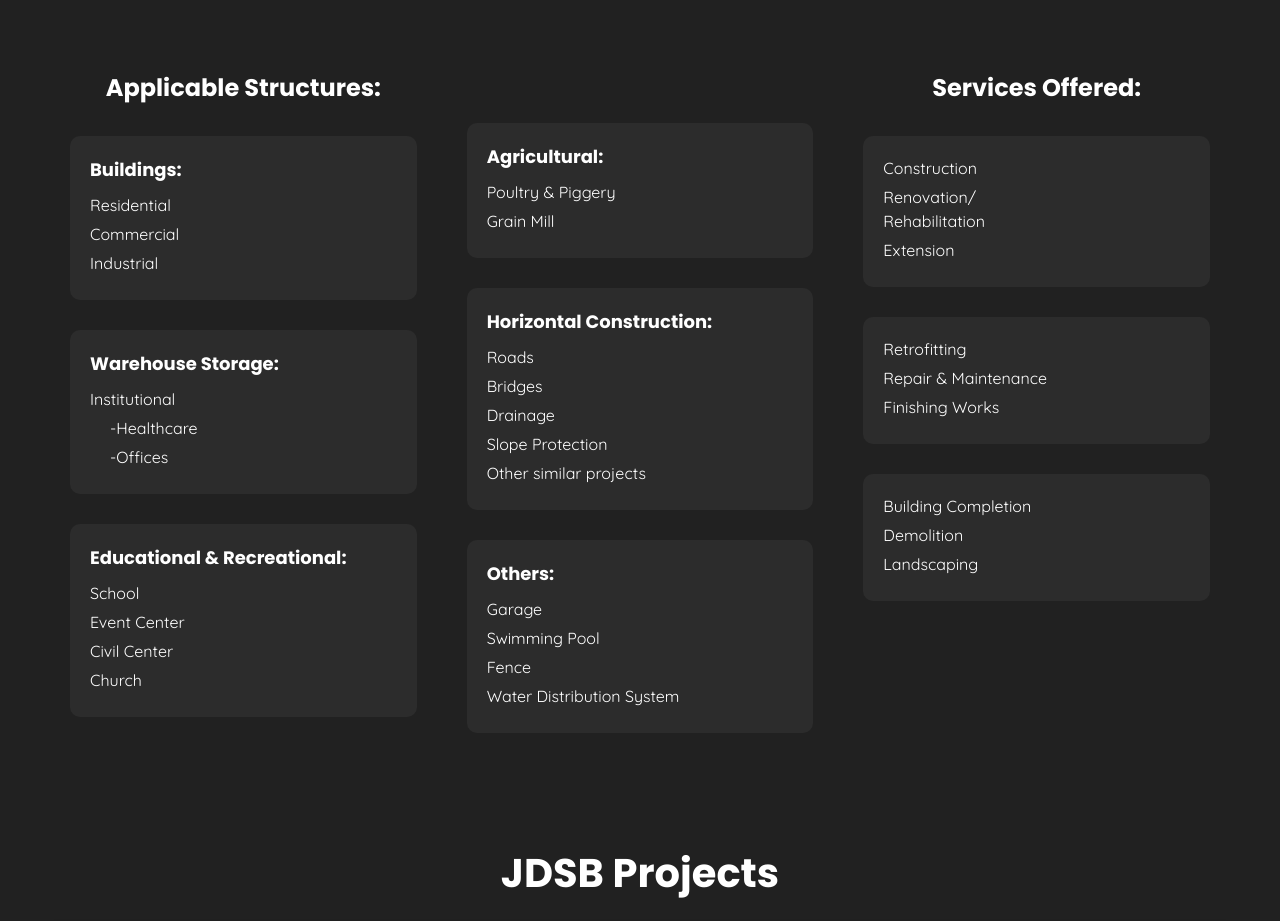
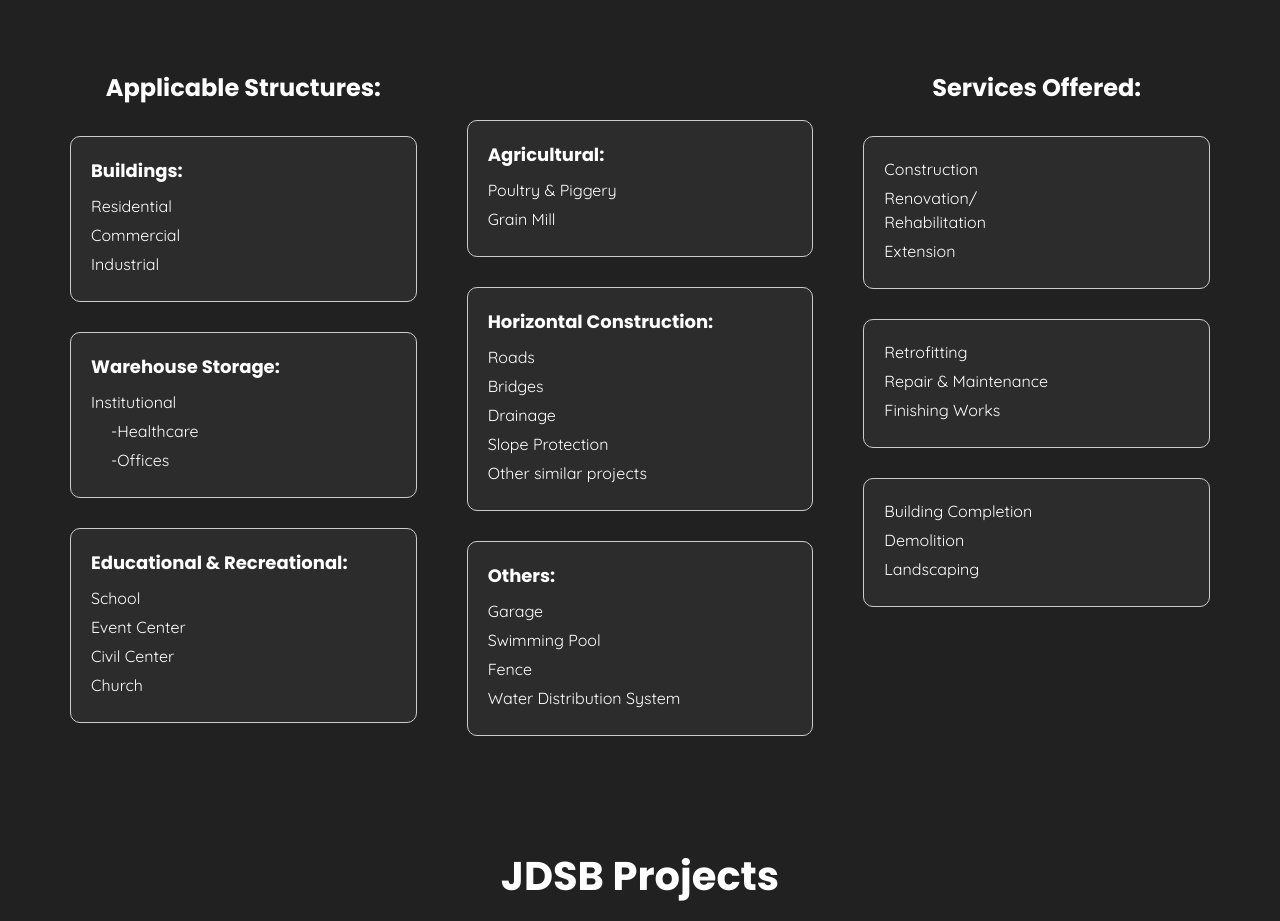
Before and after one commit to MalgapoDev/JDSumaoangBuilders, a React (Vite) app: page / in a window 1280 px wide. Shown: the part 1680-2601 px from the top of the page. Built offline with nearby package versions, Linux system fonts and the light colour scheme; a web font is replaced by a local one.

Commit message:
update div

```diff
--- a/src/pages/Service.jsx
+++ b/src/pages/Service.jsx
@@ -64,7 +64,8 @@
         marginBottom: isMobile ? '20px' : '30px',
         backgroundColor: '#2c2c2c',
         padding: '20px',
-        borderRadius: '10px'
+        borderRadius: '10px',
+        border: '1px solid #ccc'
     };
 
     const categoryTitleStyle = {
@@ -139,7 +140,7 @@
                     {/* Middle Column - Only show separate column if not mobile */}
                     {!isMobile && (
                         <div style={columnStyle}>
-                            <div style={{...categoryStyle, marginTop: '53px'}}>
+                            <div style={{...categoryStyle, marginTop: '50px'}}>
                                 <h3 style={categoryTitleStyle}>Agricultural:</h3>
                                 <div style={listItemStyle}>
                                     <span style={labelStyle}>Poultry & Piggery</span>
```
